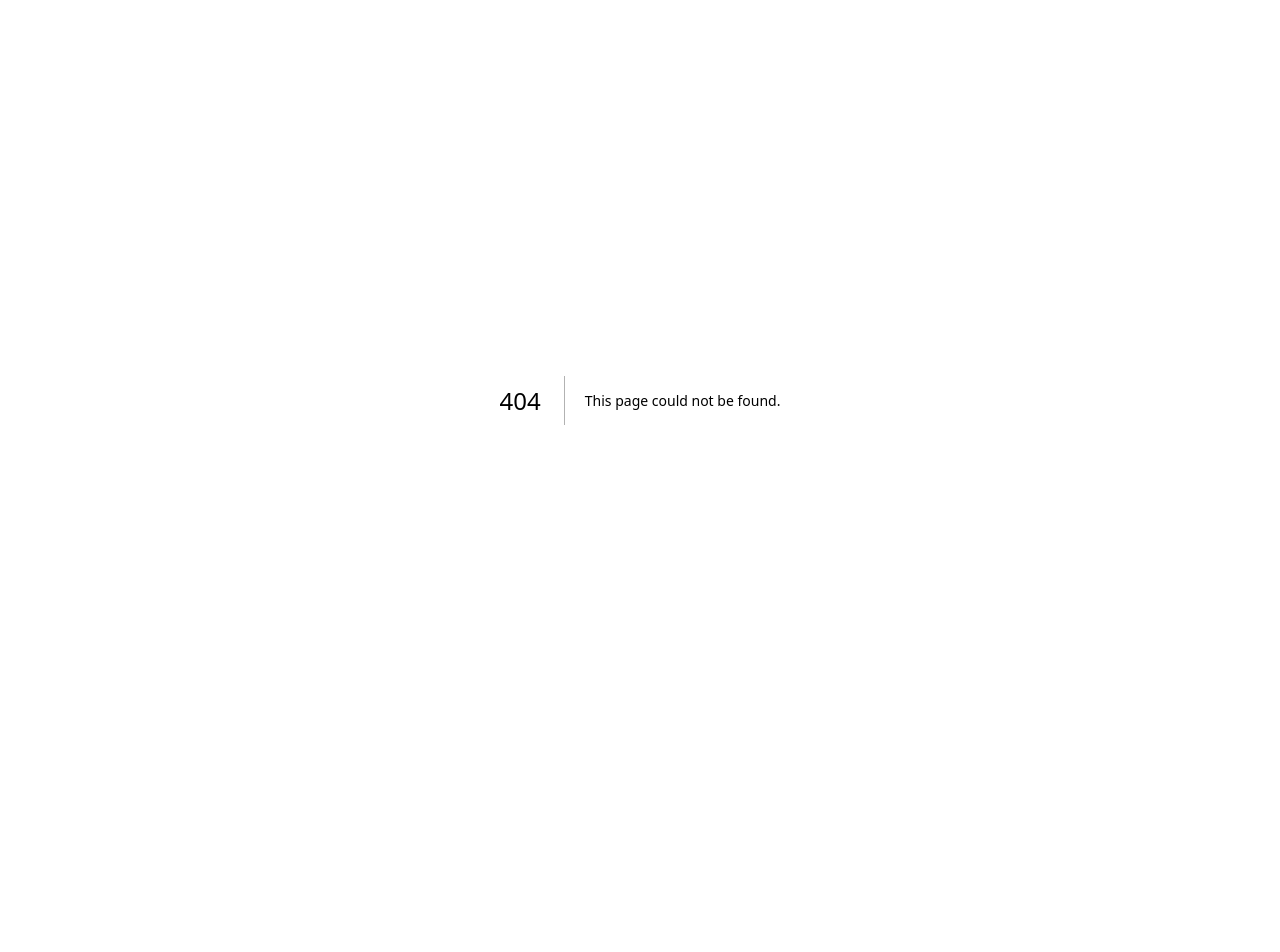
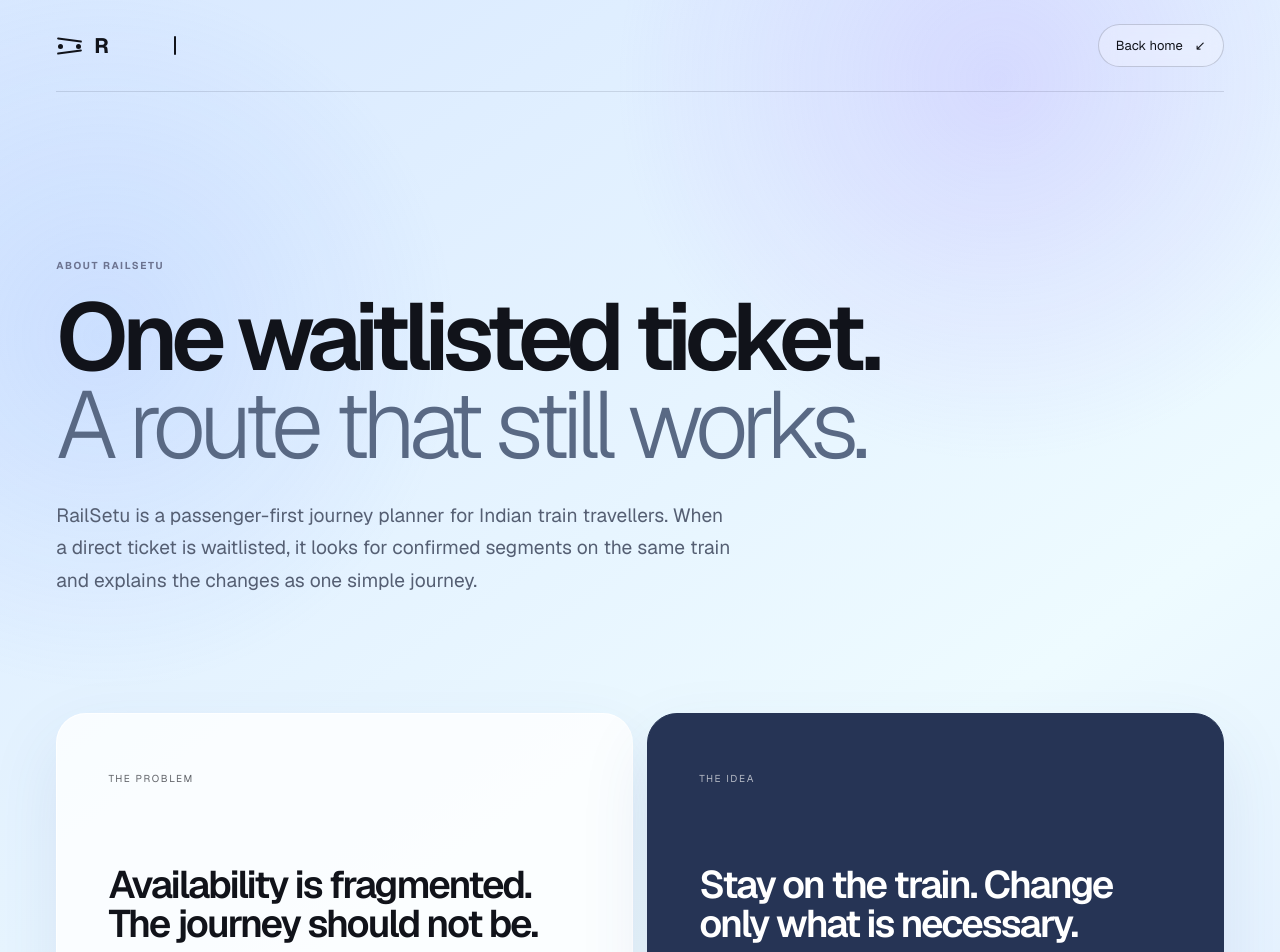
Before and after one commit to anki0476/railsetu, a Next.js app: page /about in a window 1280 px wide. Before the commit this address had no page. Shown: the top 952 px of the page. Before the commit the page ends 800 px from the top, so only its background shows below. Built offline with nearby package versions, Linux system fonts and the light colour scheme.

Commit message:
Add About page and animated brand

```diff
--- /dev/null
+++ b/app/about/page.tsx
@@ -0,0 +1,84 @@
+import type { Metadata } from 'next';
+import BrandTextType from '../components/brand-text-type';
+
+export const metadata: Metadata = {
+  title: 'About RailSetu — A precise way through the waitlist',
+  description: 'How RailSetu turns confirmed train segments into one clear, passenger-aware journey.',
+};
+
+const process = [
+  ['01', 'Map the whole train', 'Read availability across the train’s route, not only the requested origin and destination.'],
+  ['02', 'Join confirmed segments', 'Build continuous options that keep the traveller on the same train while seats or coaches change.'],
+  ['03', 'Rank for the person', 'Filter by mobility, luggage, family needs and comfortable interchange time before showing the clearest route.'],
+];
+
+export default function AboutPage() {
+  return (
+    <main className="about-page">
+      <nav className="nav-wrap about-nav" aria-label="About navigation">
+        <a className="brand" href="/" aria-label="RailSetu home">
+          <span className="brand-mark" aria-hidden="true"><i /><i /></span>
+          <BrandTextType />
+        </a>
+        <a className="nav-cta" href="/">Back home <span>↙</span></a>
+      </nav>
+
+      <section className="about-hero">
+        <p className="section-kicker">About RailSetu</p>
+        <h1>One waitlisted ticket.<br /><span>A route that still works.</span></h1>
+        <p>
+          RailSetu is a passenger-first journey planner for Indian train travellers.
+          When a direct ticket is waitlisted, it looks for confirmed segments on the
+          same train and explains the changes as one simple journey.
+        </p>
+      </section>
+
+      <section className="about-grid" aria-label="Project overview">
+        <article className="about-feature">
+          <span>The problem</span>
+          <h2>Availability is fragmented. The journey should not be.</h2>
+          <p>A berth may be unavailable from point A to B even when confirmed seats exist across smaller parts of that exact route. Finding those combinations manually is slow, confusing and easy to get wrong.</p>
+        </article>
+        <article className="about-feature about-feature-blue">
+          <span>The idea</span>
+          <h2>Stay on the train. Change only what is necessary.</h2>
+          <p>RailSetu searches for a continuous chain of confirmed segments, then makes every seat or coach transition visible before the traveller chooses it.</p>
+        </article>
+      </section>
+
+      <section className="about-process">
+        <p className="section-kicker">How the engine thinks</p>
+        <h2>From scattered seats to one clear plan.</h2>
+        <div className="about-steps">
+          {process.map(([number, title, copy]) => (
+            <article key={number}>
+              <span>{number}</span>
+              <h3>{title}</h3>
+              <p>{copy}</p>
+            </article>
+          ))}
+        </div>
+      </section>
+
+      <section className="about-care">
+        <div>
+          <p className="section-kicker">Built around the traveller</p>
+          <h2>The shortest route is not always the right route.</h2>
+        </div>
+        <ul>
+          <li><span>01</span>Keep coach changes close for elderly or mobility-limited travellers.</li>
+          <li><span>02</span>Reduce changes for families, children and heavier luggage.</li>
+          <li><span>03</span>Explain every transition with station, time, coach and seat details.</li>
+        </ul>
+      </section>
+
+      <footer className="about-footer">
+        <div>
+          <span>Prototype scope</span>
+          <p>RailSetu is an independent civic-tech concept and is not affiliated with Indian Railways or IRCTC.</p>
+        </div>
+        <a className="nav-cta" href="/#preview">View journey preview <span>→</span></a>
+      </footer>
+    </main>
+  );
+}
--- /dev/null
+++ b/app/components/brand-text-type.tsx
@@ -0,0 +1,45 @@
+'use client';
+
+import { useEffect, useState } from 'react';
+
+const names = ['RailSetu', 'रेलसेतु'];
+
+export default function BrandTextType() {
+  const [nameIndex, setNameIndex] = useState(0);
+  const [length, setLength] = useState(names[0].length);
+  const [deleting, setDeleting] = useState(false);
+
+  useEffect(() => {
+    if (window.matchMedia('(prefers-reduced-motion: reduce)').matches) return;
+
+    const name = names[nameIndex];
+    const complete = length === name.length;
+    const empty = length === 0;
+    const delay = complete && !deleting ? 1900 : empty && deleting ? 260 : deleting ? 55 : 92;
+
+    const timer = window.setTimeout(() => {
+      if (complete && !deleting) {
+        setDeleting(true);
+        return;
+      }
+
+      if (empty && deleting) {
+        setNameIndex((value) => (value + 1) % names.length);
+        setDeleting(false);
+        setLength(0);
+        return;
+      }
+
+      setLength((value) => value + (deleting ? -1 : 1));
+    }, delay);
+
+    return () => window.clearTimeout(timer);
+  }, [deleting, length, nameIndex]);
+
+  return (
+    <span className="brand-type" aria-hidden="true">
+      <span>{names[nameIndex].slice(0, length)}</span>
+      <i className="brand-type-cursor" />
+    </span>
+  );
+}
--- a/app/globals.css
+++ b/app/globals.css
@@ -205,6 +205,8 @@ html.railsetu-cursor-enabled [role='button'] {
 
 .nav-wrap { position: relative; z-index: 10; height: 92px; display: grid; grid-template-columns: 1fr auto 1fr; align-items: center; border-bottom: 1px solid rgba(24,31,58,.13); }
 .brand { display: inline-flex; width: fit-content; align-items: center; gap: 11px; font-size: 21px; font-weight: 620; letter-spacing: -.045em; }
+.brand-type { display: inline-grid; grid-template-columns: minmax(0, auto) 2px; align-items: center; min-width: 80px; }
+.brand-type-cursor { width: 2px; height: .86em; margin-left: 2px; border-radius: 2px; background: currentColor; animation: brand-cursor .72s steps(1, end) infinite; }
 .brand-mark { position: relative; width: 27px; height: 20px; display: inline-block; }
 .brand-mark::before, .brand-mark::after { content: ''; position: absolute; left: 1px; right: 1px; height: 2px; background: var(--ink); border-radius: 4px; }
 .brand-mark::before { top: 3px; transform: rotate(8deg); }
@@ -256,10 +258,36 @@ html.railsetu-cursor-enabled [role='button'] {
 .section-copy { max-width:640px; margin:30px auto 70px; color:#676d7b; font-size:16px; line-height:1.7; }
 .principles { display:grid; grid-template-columns:repeat(3,1fr); gap:12px; max-width:1120px; margin:0 auto; text-align:left; }.principles article { min-height:245px; padding:25px; border:1px solid #e4e7f0; border-radius:22px; background:white; transition:.35s ease; }.principles article:hover { transform:translateY(-7px); box-shadow:0 24px 54px rgba(63,78,124,.09); }.principles article>span { display:grid; place-items:center; width:32px; height:32px; border-radius:50%; background:#eef1ff; color:#6474c7; font-size:9px; }.principles h3 { margin:70px 0 10px; font-size:20px; letter-spacing:-.035em; }.principles p { margin:0; color:#777d8b; font-size:12px; line-height:1.6; }
 
+.about-page { min-height: 100svh; padding: 0 clamp(22px, 4.4vw, 76px) 52px; overflow: hidden; background: linear-gradient(145deg,#d8e8ff 0%,#eefbff 42%,#cbd5ff 100%); }
+.about-page::before { content:''; position:fixed; inset:0; pointer-events:none; background:radial-gradient(circle at 78% 10%,rgba(171,145,255,.25),transparent 31%),radial-gradient(circle at 8% 42%,rgba(120,159,255,.18),transparent 28%); }
+.about-nav { position:relative; grid-template-columns:1fr auto; }
+.about-hero { position:relative; z-index:1; max-width:1040px; padding:clamp(88px,13vw,170px) 0 clamp(72px,9vw,120px); }
+.about-hero h1 { max-width:980px; margin:18px 0 30px; font-size:clamp(52px,7.4vw,108px); line-height:.93; letter-spacing:-.07em; font-weight:570; }
+.about-hero h1 span { color:#596984; font-weight:300; }
+.about-hero>p:last-child { max-width:680px; margin:0; color:#555f73; font-size:clamp(16px,1.5vw,20px); line-height:1.7; }
+.about-grid { position:relative; z-index:1; display:grid; grid-template-columns:1fr 1fr; gap:14px; max-width:1180px; margin:0 auto; }
+.about-feature { min-height:360px; padding:clamp(28px,4vw,52px); border:1px solid rgba(255,255,255,.82); border-radius:30px; background:rgba(255,255,255,.78); box-shadow:0 28px 70px rgba(62,83,145,.1); }
+.about-feature-blue { color:white; background:#263455; border-color:#263455; }
+.about-feature>span,.about-footer span { font-size:10px; text-transform:uppercase; letter-spacing:.16em; opacity:.65; }
+.about-feature h2 { max-width:500px; margin:76px 0 20px; font-size:clamp(30px,3vw,46px); line-height:1.02; letter-spacing:-.052em; font-weight:520; }
+.about-feature p { max-width:520px; margin:0; color:#697083; font-size:14px; line-height:1.7; }.about-feature-blue p { color:rgba(255,255,255,.7); }
+.about-process { position:relative; z-index:1; padding:clamp(100px,13vw,170px) 0; text-align:center; }
+.about-process>h2 { margin:0 0 55px; font-size:clamp(40px,5vw,72px); letter-spacing:-.06em; font-weight:520; }
+.about-steps { display:grid; grid-template-columns:repeat(3,1fr); gap:12px; max-width:1120px; margin:0 auto; text-align:left; }
+.about-steps article { min-height:245px; padding:26px; border:1px solid rgba(55,73,121,.12); border-radius:22px; background:rgba(255,255,255,.66); }
+.about-steps article>span { display:grid; place-items:center; width:32px; height:32px; border-radius:50%; color:#5e6fc5; background:#e9edff; font-size:9px; }
+.about-steps h3 { margin:65px 0 10px; font-size:20px; letter-spacing:-.035em; }.about-steps p { margin:0; color:#687184; font-size:12px; line-height:1.65; }
+.about-care { position:relative; z-index:1; display:grid; grid-template-columns:.9fr 1.1fr; gap:clamp(45px,8vw,120px); align-items:start; max-width:1120px; margin:0 auto; padding:clamp(38px,6vw,72px); border:1px solid rgba(255,255,255,.7); border-radius:30px; background:rgba(255,255,255,.48); }
+.about-care h2 { margin:18px 0 0; font-size:clamp(34px,4vw,58px); line-height:1; letter-spacing:-.055em; font-weight:520; }
+.about-care ul { list-style:none; margin:0; padding:0; }.about-care li { display:grid; grid-template-columns:36px 1fr; gap:14px; padding:21px 0; border-bottom:1px solid rgba(34,49,88,.12); color:#525d72; font-size:14px; line-height:1.55; }.about-care li:last-child { border-bottom:0; }.about-care li span { color:#6575c9; font-size:10px; letter-spacing:.1em; }
+.about-footer { position:relative; z-index:1; display:flex; justify-content:space-between; align-items:center; gap:30px; max-width:1120px; margin:70px auto 0; padding-top:30px; border-top:1px solid rgba(25,37,69,.13); }
+.about-footer p { max-width:650px; margin:7px 0 0; color:#667086; font-size:11px; line-height:1.6; }
+
 @keyframes rise { from { opacity:0; transform:translateY(22px); } to { opacity:1; transform:translateY(0); } }
 @keyframes drift { to { transform:translate(45px,28px) scale(1.08); } }
 @keyframes float { 50% { transform:translateY(-8px); } }
 @keyframes bob { 50% { transform:translateX(-50%) translateY(-4px); } }
+@keyframes brand-cursor { 50% { opacity:0; } }
 
 @media (max-width: 760px) {
   .hero-shell { padding-inline:18px; }
@@ -269,6 +297,8 @@ html.railsetu-cursor-enabled [role='button'] {
   .route-line { margin:68px 0 40px; }.seat-pop { font-size:8px; }.card-footer { grid-template-columns:1fr 1fr; }.choose-journey-wrap { grid-column:1/-1; width:100%; }.choose-journey { width:100%; justify-content:center; text-align:center; }
   .status-pill { display:none; }.floating-note { display:none; }.hero-footnote span:first-child,.hero-footnote span:last-child { display:none; }.hero-footnote { justify-content:center; margin-top:16px; }
   .why-section { padding-inline:18px; }.principles { grid-template-columns:1fr; }.principles article { min-height:210px; }.principles h3 { margin-top:52px; }
+  .brand-type { min-width:70px; }
+  .about-page { padding-inline:18px; }.about-nav { grid-template-columns:1fr auto; }.about-hero { padding-top:84px; }.about-grid,.about-steps,.about-care { grid-template-columns:1fr; }.about-feature { min-height:310px; }.about-feature h2 { margin-top:58px; }.about-care { padding:30px 22px; }.about-footer { align-items:flex-start; flex-direction:column; }
 }
 
 @media (pointer: coarse) {
@@ -281,4 +311,5 @@ html.railsetu-cursor-enabled [role='button'] {
   .interaction-layer { display:none; }
   .tactile-cap:hover,.tactile-cap:active { transform:none; }
   .glare-surface::before { display:none; }
+  .brand-type-cursor { display:none; }
 }
--- a/app/page.tsx
+++ b/app/page.tsx
@@ -1,4 +1,5 @@
 import TactileGlareLink from './components/tactile-glare-link';
+import BrandTextType from './components/brand-text-type';
 
 const journeyStops = [
   { code: 'PUNE', time: '18:35', state: 'Board', active: true },
@@ -16,17 +17,17 @@ export default function Home() {
         <nav className="nav-wrap" aria-label="Primary navigation">
           <a className="brand" href="#top" aria-label="RailSetu home">
             <span className="brand-mark" aria-hidden="true"><i /><i /></span>
-            <span>RailSetu</span>
+            <BrandTextType />
           </a>
           <div className="nav-links">
             <a href="#why">Why RailSetu</a>
             <a href="#how">How it works</a>
           </div>
-          <a className="nav-cta" href="#preview">Explore routes <span>↗</span></a>
+          <a className="nav-cta" href="/about">About RailSetu <span>↗</span></a>
         </nav>
 
         <div className="hero-copy">
-          <div className="eyebrow"><span /> A calmer way through the waitlist</div>
+          <div className="eyebrow"><span /> A precise way through the waitlist</div>
           <h1>
             One train.<br />
             <span className="soft-word">A better way</span> through.
```
